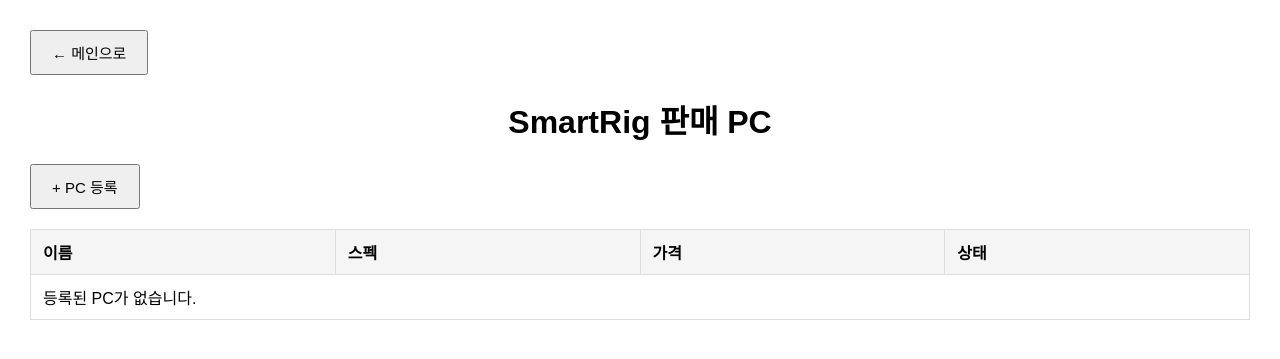
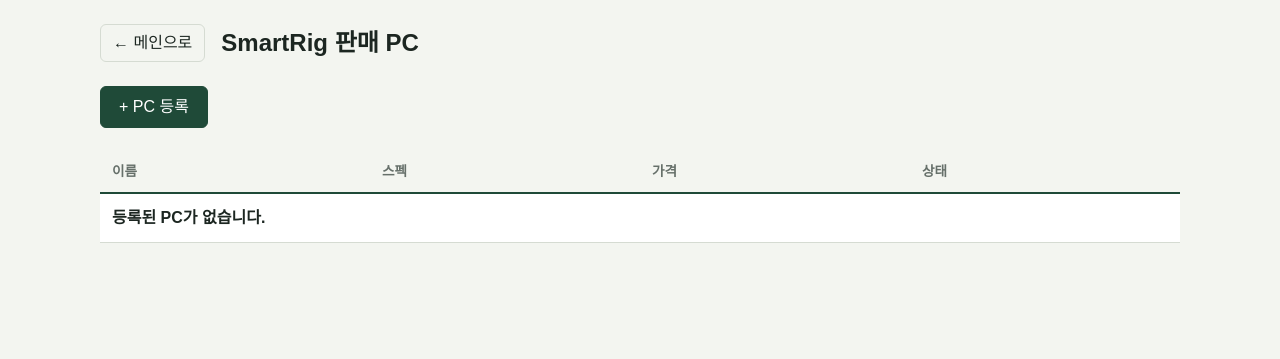
Before and after one commit to isyouyoung/smart-rig, a Spring Boot app: page /html/pc.html in a window 1280 px wide. Shown: the top 359 px of the page. Run offline with Spring Boot 4, Linux system fonts and the light colour scheme; the visitor is signed in with stand-in values (Sample User, id 1); data that the repository does not hold is empty; some of the project's set-up classes (security, data sources, template engines, error pages and the like) are left out, and stand-ins take their place.

Commit message:
style: 판매 PC 화면 디자인 개선 (표, 등록 폼)

```diff
--- a/src/main/resources/static/css/pc.css
+++ b/src/main/resources/static/css/pc.css
@@ -1,33 +1,148 @@
-/* 표 전체 */
-#pcTable {
-    width: 100%;
-    border-collapse: collapse;   /* 칸 사이 이중 테두리 없애기 */
-    margin-top: 20px;
+/* 판매 PC 화면 전용 스타일. cpu.css의 색 변수(.cpu-page)를 그대로 사용한다. */
+
+/* + PC 등록 버튼 */
+.cpu-page .pc-actions {
+    margin-top: 24px;
 }
 
-/* 제목 줄과 데이터 칸 */
-#pcTable th,
-#pcTable td {
-    border: 1px solid #ddd;
+.cpu-page #btnShowPcForm,
+.cpu-page #btnSavePc {
+    padding: 8px 18px;
+    border: 1px solid var(--pcb);
+    border-radius: 6px;
+    background: var(--pcb);
+    color: #fff;
+    font: inherit;
+    font-weight: 500;
+    cursor: pointer;
+}
+
+.cpu-page #btnShowPcForm:hover,
+.cpu-page #btnSavePc:hover {
+    box-shadow: inset 0 -3px 0 var(--copper);
+}
+
+.cpu-page #btnSavePc:disabled {
+    opacity: 0.6;
+    cursor: default;
+    box-shadow: none;
+}
+
+.cpu-page #btnCancelPc {
+    padding: 8px 18px;
+    border: 1px solid var(--line);
+    border-radius: 6px;
+    background: #fff;
+    color: inherit;
+    font: inherit;
+    cursor: pointer;
+}
+
+.cpu-page #btnCancelPc:hover {
+    border-color: var(--pcb);
+}
+
+/* 등록 폼 */
+.cpu-page #pcForm {
+    display: grid;
+    grid-template-columns: 1fr 160px auto auto;
+    gap: 10px;
+    margin-top: 14px;
+    padding: 16px;
+    border: 1px solid var(--line);
+    border-radius: 8px;
+    background: #fff;
+}
+
+.cpu-page #pcName,
+.cpu-page #pcSpecs {
+    grid-column: 1 / -1;
+}
+
+.cpu-page #pcForm input,
+.cpu-page #pcForm textarea,
+.cpu-page #pcForm select {
+    box-sizing: border-box;
+    width: 100%;
+    padding: 8px 10px;
+    border: 1px solid var(--line);
+    border-radius: 6px;
+    background: #fff;
+    color: inherit;
+    font: inherit;
+}
+
+.cpu-page #pcSpecs {
+    min-height: 72px;
+    resize: vertical;
+}
+
+.cpu-page #pcForm input:focus-visible,
+.cpu-page #pcForm textarea:focus-visible,
+.cpu-page #pcForm select:focus-visible,
+.cpu-page .pc-actions button:focus-visible,
+.cpu-page #pcForm button:focus-visible {
+    outline: 2px solid var(--copper);
+    outline-offset: 2px;
+}
+
+/* 표 전체 */
+.cpu-page #pcTable {
+    width: 100%;
+    margin-top: 24px;
+    border-collapse: collapse;
+}
+
+/* 제목 줄 */
+.cpu-page #pcTable th {
     padding: 10px 12px;
+    border-bottom: 2px solid var(--pcb);
+    color: var(--sub);
+    font-size: 0.85rem;
+    font-weight: 600;
     text-align: left;
 }
 
-#pcTable th {
-    background-color: #f5f5f5;
+/* 데이터 칸 */
+.cpu-page #pcTable td {
+    padding: 12px;
+    border-bottom: 1px solid var(--line);
+    background: #fff;
+    text-align: left;
+    vertical-align: top;
+}
+
+.cpu-page #pcTable td:nth-child(1) {
+    font-weight: 600;
+}
+
+.cpu-page #pcTable td:nth-child(2) {
+    color: var(--sub);
 }
 
 /* 가격, 상태 칸은 줄바꿈 없이 */
-#pcTable td:nth-child(3),
-#pcTable td:nth-child(4) {
+.cpu-page #pcTable td:nth-child(3),
+.cpu-page #pcTable td:nth-child(4) {
     white-space: nowrap;
 }
 
-/* 품절 줄: 흐리게 + 취소선 */
-#pcTable tr.sold-out td {
-    color: #aaa;
+.cpu-page #pcTable td:nth-child(4) {
+    color: var(--pcb);
+    font-weight: 600;
 }
 
-#pcTable tr.sold-out td:nth-child(3) {
+/* 판매완료 줄: 흐리게 + 가격 취소선 */
+.cpu-page #pcTable tr.sold-out td {
+    color: var(--none);
+    background: transparent;
+}
+
+.cpu-page #pcTable tr.sold-out td:nth-child(3) {
     text-decoration: line-through;
 }
+
+@media (max-width: 640px) {
+    .cpu-page #pcForm {
+        grid-template-columns: 1fr 1fr;
+    }
+}
--- a/src/main/resources/static/html/pc.html
+++ b/src/main/resources/static/html/pc.html
@@ -11,7 +11,9 @@
     <link rel="stylesheet" href="/css/pc.css">
 </head>
 
-<body>
+<body class="cpu-page">
+
+<main class="cpu-wrap">
 
 <div class="cpu-header">
     <button type="button" onclick="location.href='/index.html'">
@@ -50,6 +52,8 @@
     </tbody>
 </table>
 
+</main>
+
 <script src="/js/pc.js"></script>
 
 </body>
```
Also changed, not shown: src/main/resources/static/css/pc_old.css (added, +33 -0 lines).
